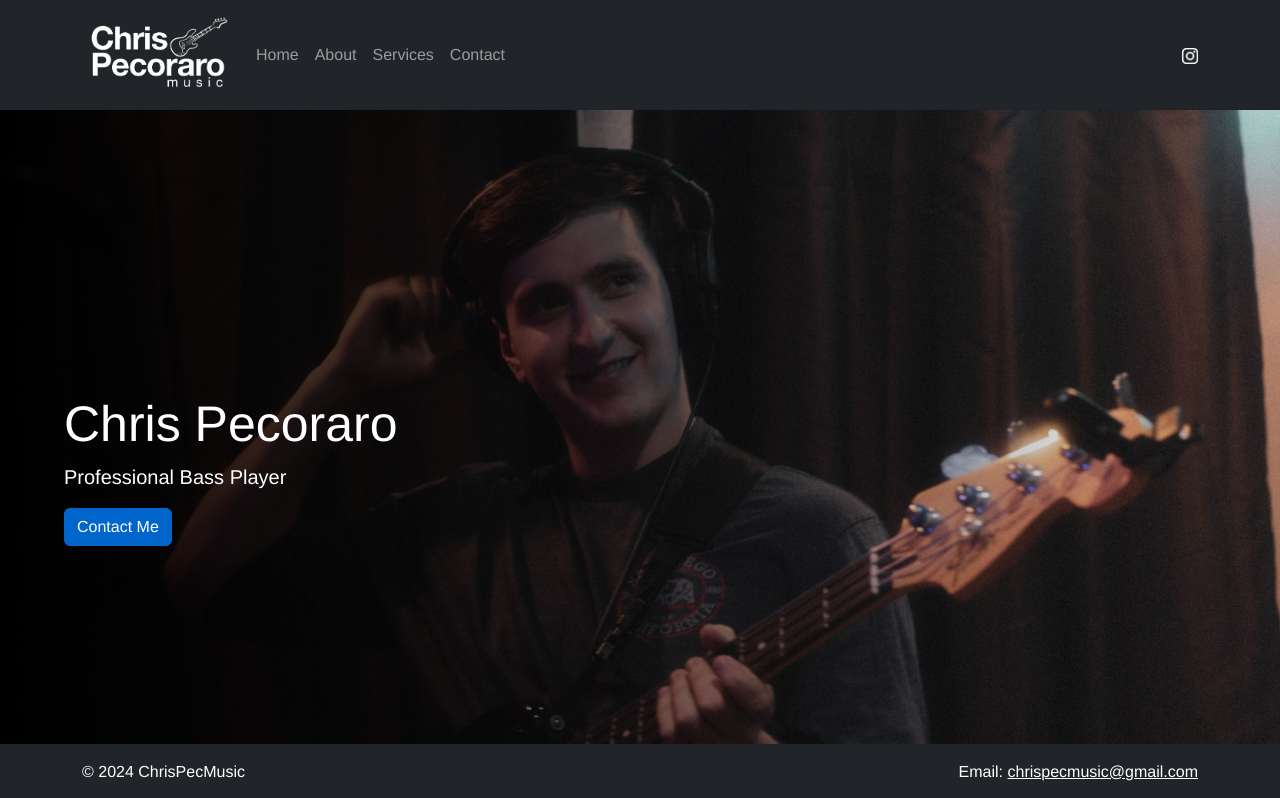
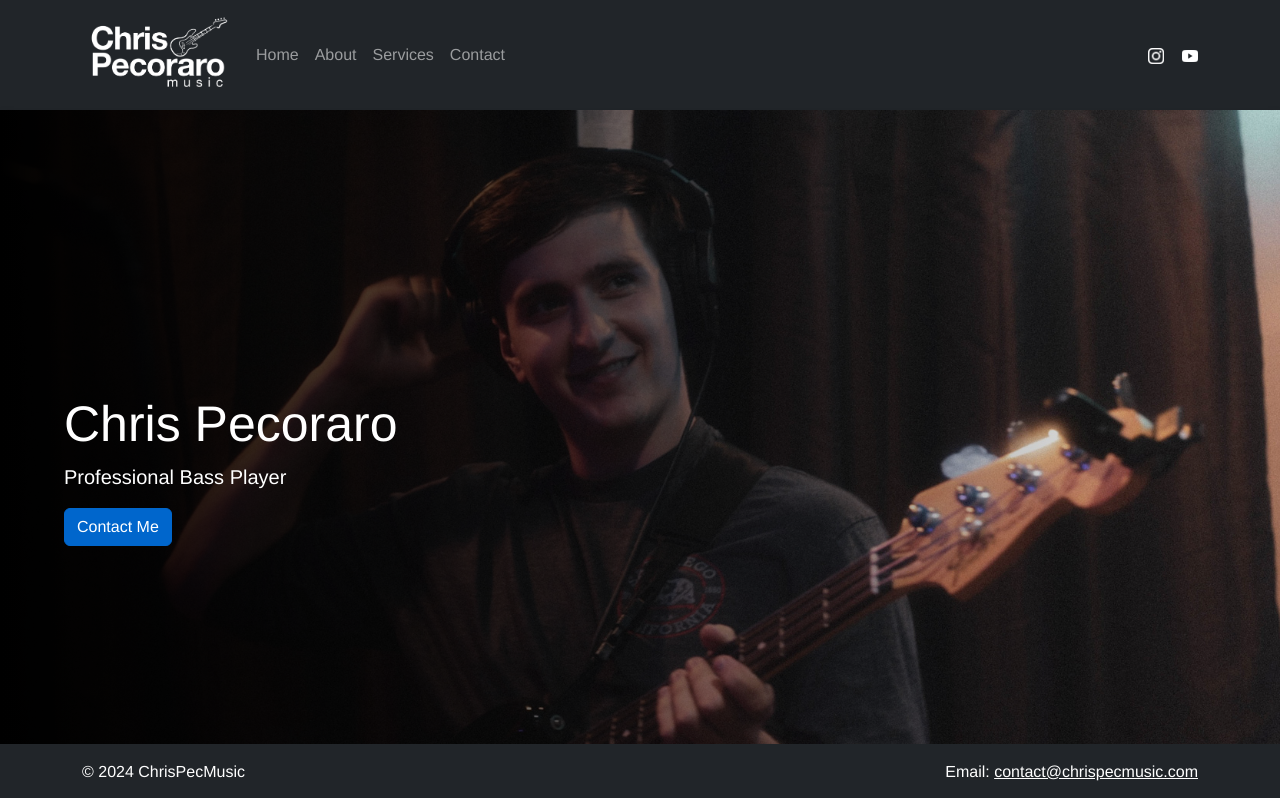
Before and after one commit to cpecoraro18/chrispecmusic, a Vue app in the folder frontend/: page / in a window 1280 px wide. Shown: the top 798 px of the page. Built offline with nearby package versions, Linux system fonts and the light colour scheme.

Commit message:
Add new email and youtube link

```diff
--- a/frontend/src/components/AboutPage.vue
+++ b/frontend/src/components/AboutPage.vue
@@ -39,7 +39,7 @@ export default {
   name: 'AboutPage',
   methods: {
     contact() {
-      window.location.href = "mailto:chrispecmusic@gmail.com"
+      window.location.href = "mailto:contact@chrispecmusic.com"
     }
   }
 }
--- a/frontend/src/components/ContactPage.vue
+++ b/frontend/src/components/ContactPage.vue
@@ -4,7 +4,7 @@
             <div class="col-lg-8 mx-auto">
                 <h1 class="mb-4">Contact Information</h1>
                 <div class="contact-info mt-5">
-                    <p>Email: <a href="mailto:your-email@example.com">chrispecmusic@gmail.com</a></p>
+                    <p>Email: <a href="contact@chrispecmusic.com">contact@chrispecmusic.com</a></p>
                 </div>
                 <h2 class="mt-5">Send me a message</h2>
                 <form @submit.prevent="submitForm" class="mt-4">
--- a/frontend/src/components/HomePage.vue
+++ b/frontend/src/components/HomePage.vue
@@ -63,7 +63,7 @@
     </div>
     <div class="row">
       <div class="col-lg-8 mx-auto my-2">
-        <p>Email: <a href="mailto:chrispecmusic@gmail.com">chrispecmusic@gmail.com</a></p>
+        <p>Email: <a href="mailto:contact@chrispecmusic.com">contact@chrispecmusic.com</a></p>
     </div>
   </div>
 
@@ -93,7 +93,7 @@ export default {
     },
     methods: {
       contact() {
-        window.location.href = "mailto:chrispecmusic@gmail.com"
+        window.location.href = "mailto:contact@chrispecmusic.com"
       }
     }
 }
--- a/frontend/src/components/ServicesPage.vue
+++ b/frontend/src/components/ServicesPage.vue
@@ -43,10 +43,10 @@ export default {
   name: 'ServicesPage',
   methods: {
     studio() {
-      window.open("https://docs.google.com/forms/d/e/1FAIpQLScHQvfiOjz0E0FuXDik6prbJevLq7FyR-GcmU1nckpgGmSzpw/viewform?usp=sf_link", "_blank");
+      window.open("https://docs.google.com/forms/d/e/1FAIpQLSc8-7ieBniq4XbeI-eFB2R3X134V_PeGqEeqXJp21kdFYTSQg/viewform?usp=sf_link", "_blank");
     },
     gig() {
-      window.open("https://docs.google.com/forms/d/e/1FAIpQLSc6j31rPbvKItBikh-u8-hvM-rnohLwwKsiQ8UnoUvysi1XbQ/viewform?usp=sf_link", "_blank");
+      window.open("https://docs.google.com/forms/d/e/1FAIpQLScjH2TAHX2a4w97208k6ARgvH9KdWgavi951l0aGf6fZ4bUeQ/viewform?usp=sf_link", "_blank");
     },
     lessons() {
       window.open("", "_blank");
--- a/frontend/src/components/SiteFooter.vue
+++ b/frontend/src/components/SiteFooter.vue
@@ -2,7 +2,7 @@
   <footer class="footer bg-dark text-white text-center py-3 mt-auto">
     <div class="container d-flex justify-content-between">
       <p class="mb-0">&copy; 2024 ChrisPecMusic</p>
-      <p class="mb-0">Email: <a href="mailto:chrispecmusic@gmail.com">chrispecmusic@gmail.com</a></p>    </div>
+      <p class="mb-0">Email: <a href="mailto:contact@chrispecmusic.com">contact@chrispecmusic.com</a></p>    </div>
   </footer>
 </template>
 
--- a/frontend/src/components/SiteHeader.vue
+++ b/frontend/src/components/SiteHeader.vue
@@ -22,9 +22,12 @@
                         <router-link to="/contact" class="nav-link">Contact</router-link>
                     </li>
                 </ul>
-                <div class="justify-self-end">
-                    <a href="https://www.instagram.com/chrispecmusic/" target="_blank" class="nav-link">
+                <div class="d-flex justify-content-center justify-self-end align-items-center">
+                    <a href="https://www.instagram.com/chrispecmusic/" target="_blank" class="nav-link me-2">
                         <img src="/instagram-logo.png" alt="Instagram" class="social-icon"/>
+                    </a>
+                    <a href="https://www.youtube.com/chrispecmusic/" target="_blank" class="nav-link">
+                        <img src="/youtube-logo.png" alt="Instagram" class="social-icon"/>
                     </a>
                 </div>
             </div>
@@ -46,8 +49,8 @@ export default {
 }
 
 .social-icon {
-    width: 1em;;
-    height: 1em;
+    width: 1em;
+    height: auto;
     margin-left: 10px;
 }
 
```
Also changed, not shown: frontend/public/youtube-logo.png (added).
